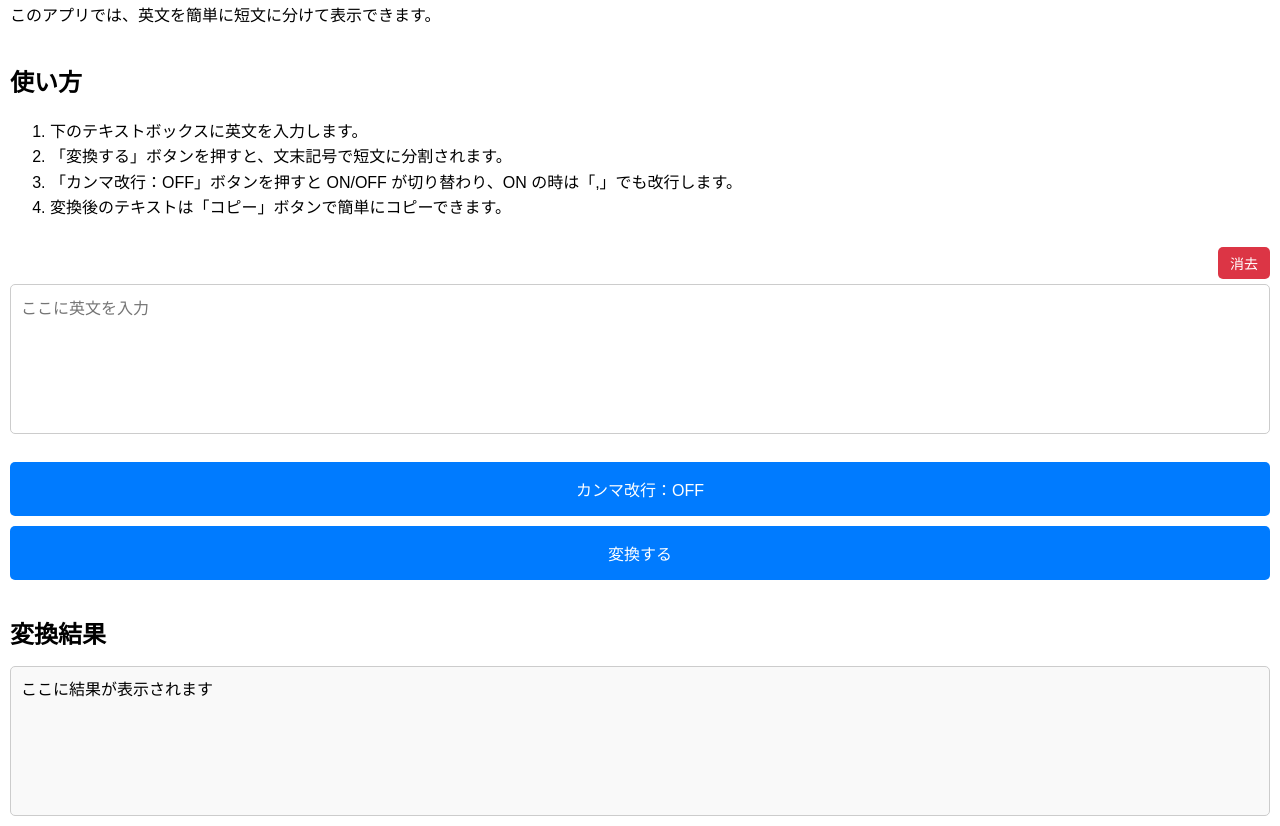
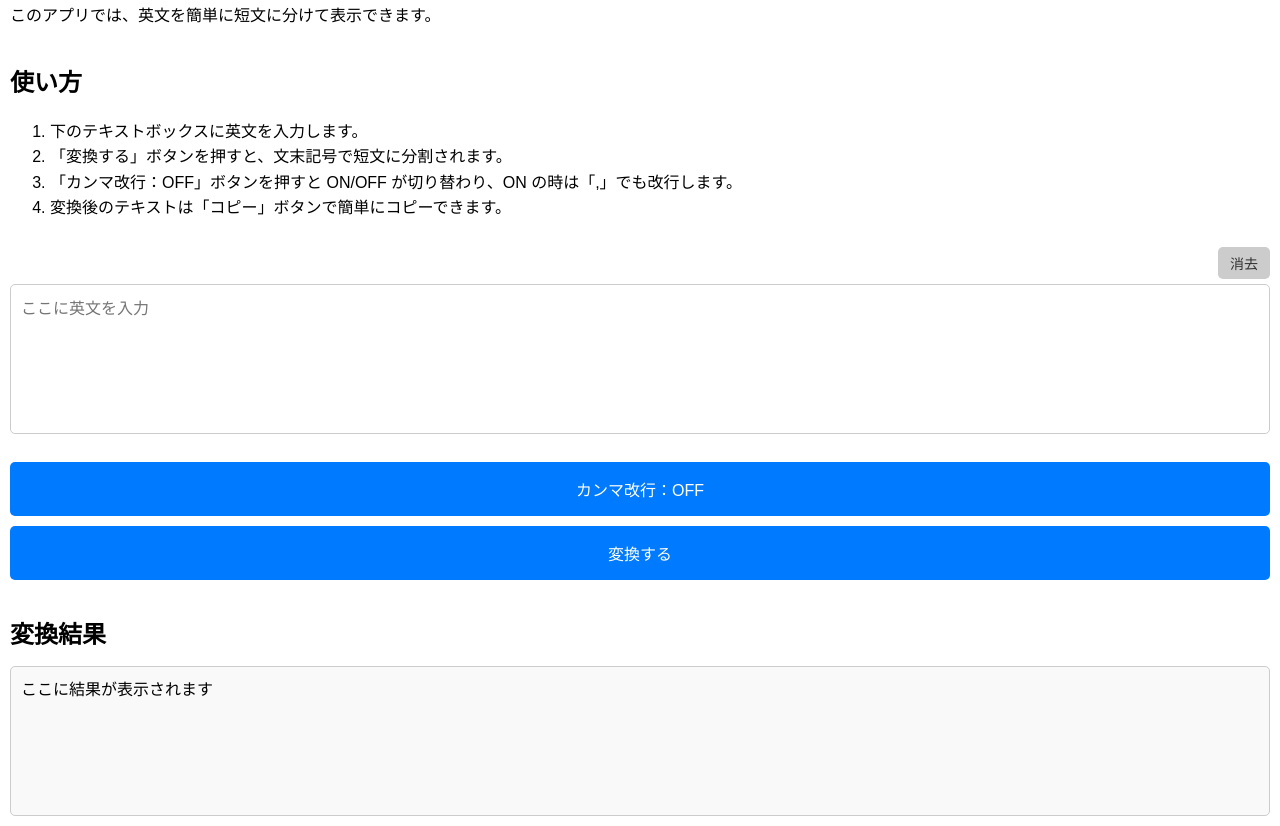
Before and after one commit to qawsedTAT/Nyan, a plain HTML site: page index.html in a window 1280 px wide. Shown: the part 86-912 px from the top of the page. Drawn offline with Linux system fonts and the light colour scheme.

Commit message:
Update index.html

```diff
--- a/index.html
+++ b/index.html
@@ -64,7 +64,7 @@
     button:active {
       background-color: #0056b3;
     }
-    /* 特定ボタン色 */
+    /* コピーボタン */
     #copyButton {
       background-color: #28a745;
       margin-top: 10px;
@@ -78,19 +78,20 @@
       display: flex;
       justify-content: flex-end;
     }
+    /* 消去ボタンを明るめの灰色へ */
     #clearButton {
       width: auto;
       padding: 6px 12px;
       font-size: 14px;
-      background-color: #dc3545;
-      color: #fff;
+      background-color: #ccc;  /* 明るめの灰色 */
+      color: #333;             /* 文字色は濃いグレー */
       border: none;
       border-radius: 5px;
       cursor: pointer;
       margin-bottom: 5px;
     }
     #clearButton:active {
-      background-color: #b02a37;
+      background-color: #bbb;  /* 押下時にやや暗く */
     }
   </style>
 </head>
```
